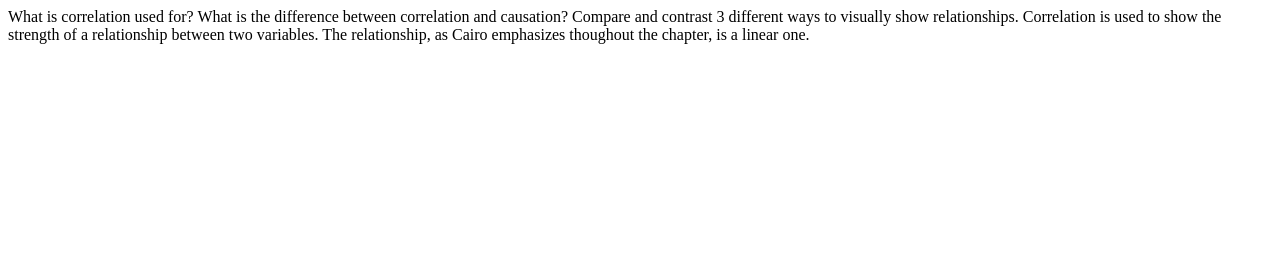
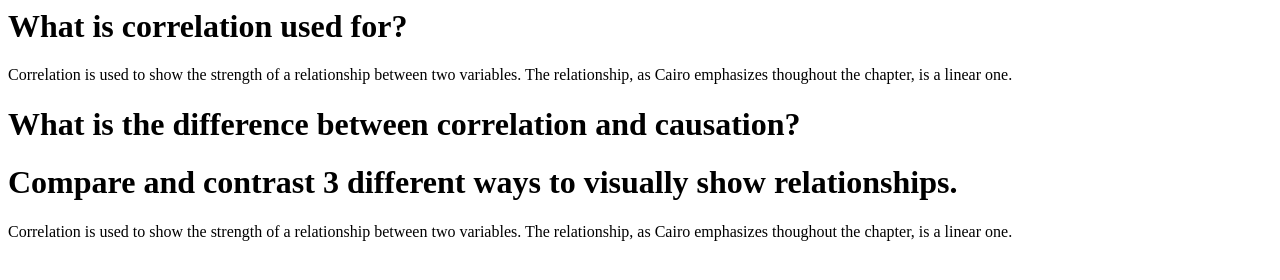
Before and after one commit to abbyhegarty/correlation-causation, a plain HTML site: page index.html in a window 1280 px wide. Drawn offline with Linux system fonts and the light colour scheme.

Commit message:
Update index.html

```diff
--- a/index.html
+++ b/index.html
@@ -1,11 +1,15 @@
 <html>
 <body>
 
-What is correlation used for?
+  <h1> What is correlation used for? </h1>
+ <p>
+Correlation is used to show the strength of a relationship between two variables. The relationship, as Cairo emphasizes thoughout the chapter, is a linear one.
+</p>
+
+  <h1>What is the difference between correlation and causation?</h1>
 
 
-What is the difference between correlation and causation?
-Compare and contrast 3 different ways to visually show relationships.
+  <h1>Compare and contrast 3 different ways to visually show relationships.</h1>
 
 
 Correlation is used to show the strength of a relationship between two variables. The relationship, as Cairo emphasizes thoughout the chapter, is a linear one.
```
